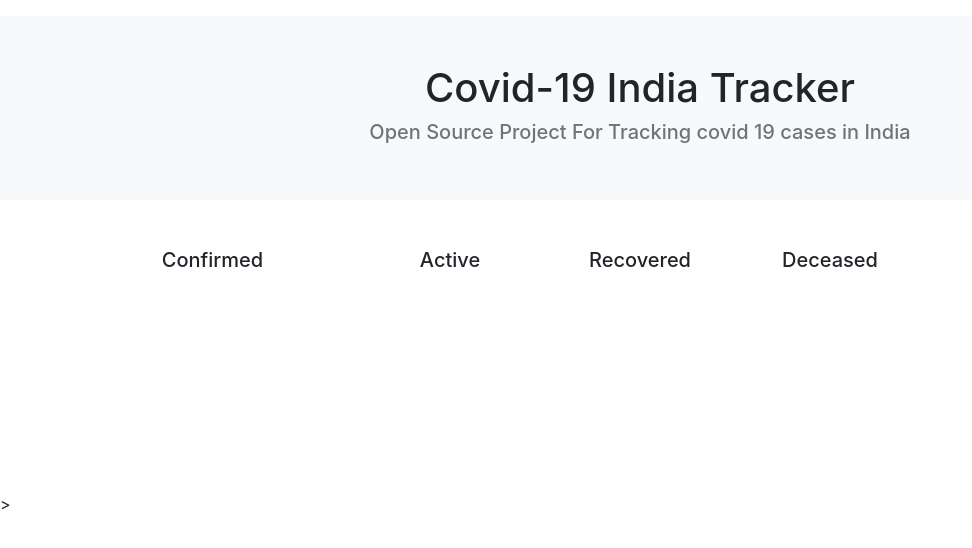
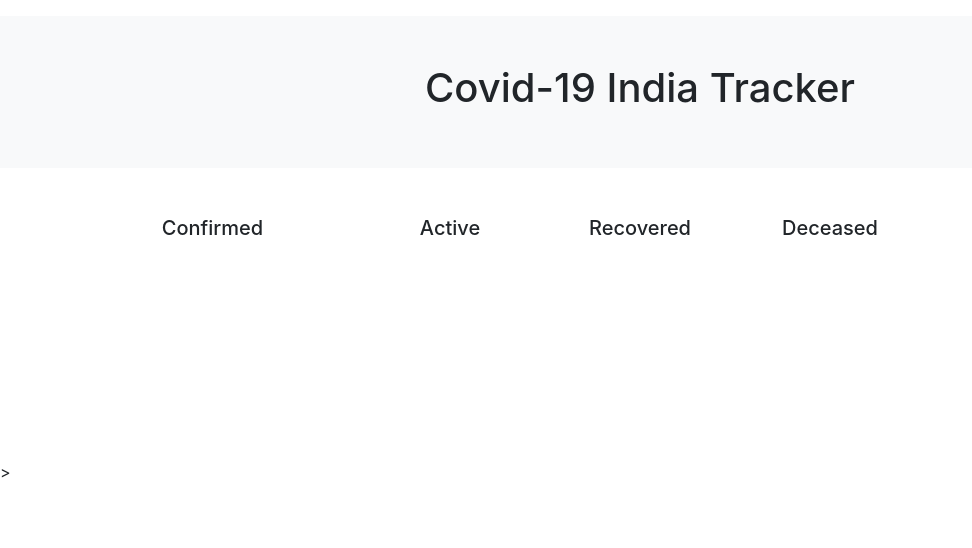
Before and after one commit to kishikamittal/covidUpdate, a plain HTML site: page index.html in a window 1280 px wide. Shown: the whole page, without its empty margins (0-972 px from the left). Drawn offline with nearby package versions, Linux system fonts and the light colour scheme; no server answers.

Commit message:
Update index.html

```diff
--- a/index.html
+++ b/index.html
@@ -12,9 +12,6 @@
     <body>
       <div class="container-fluid p-5 bg-light text-center my-3">
           <h1>Covid-19 India Tracker </h1>
-          <h5 class="text-muted">
-              Open Source Project For Tracking covid 19 cases in India
-          </h5>
       </div>
       <div class="container my-5">
           <div class="row text-center">
```
